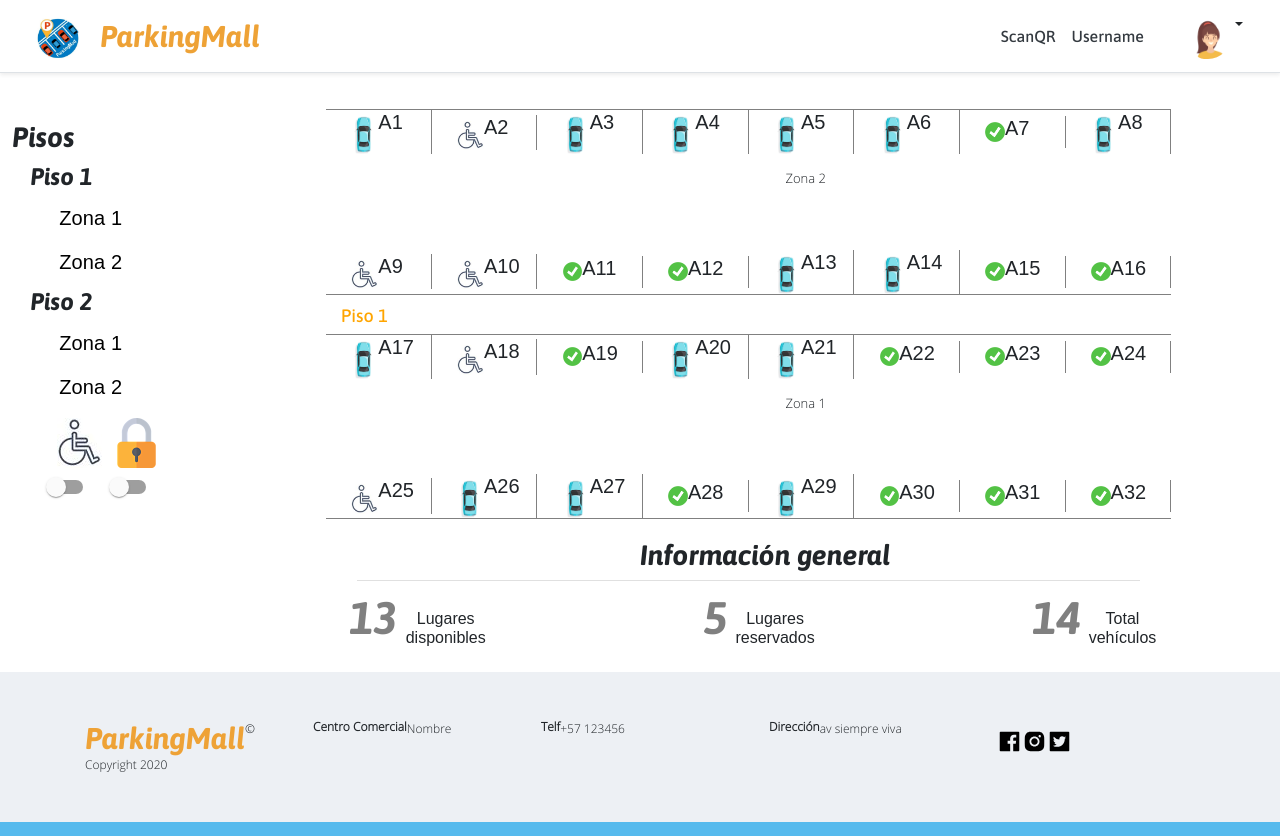
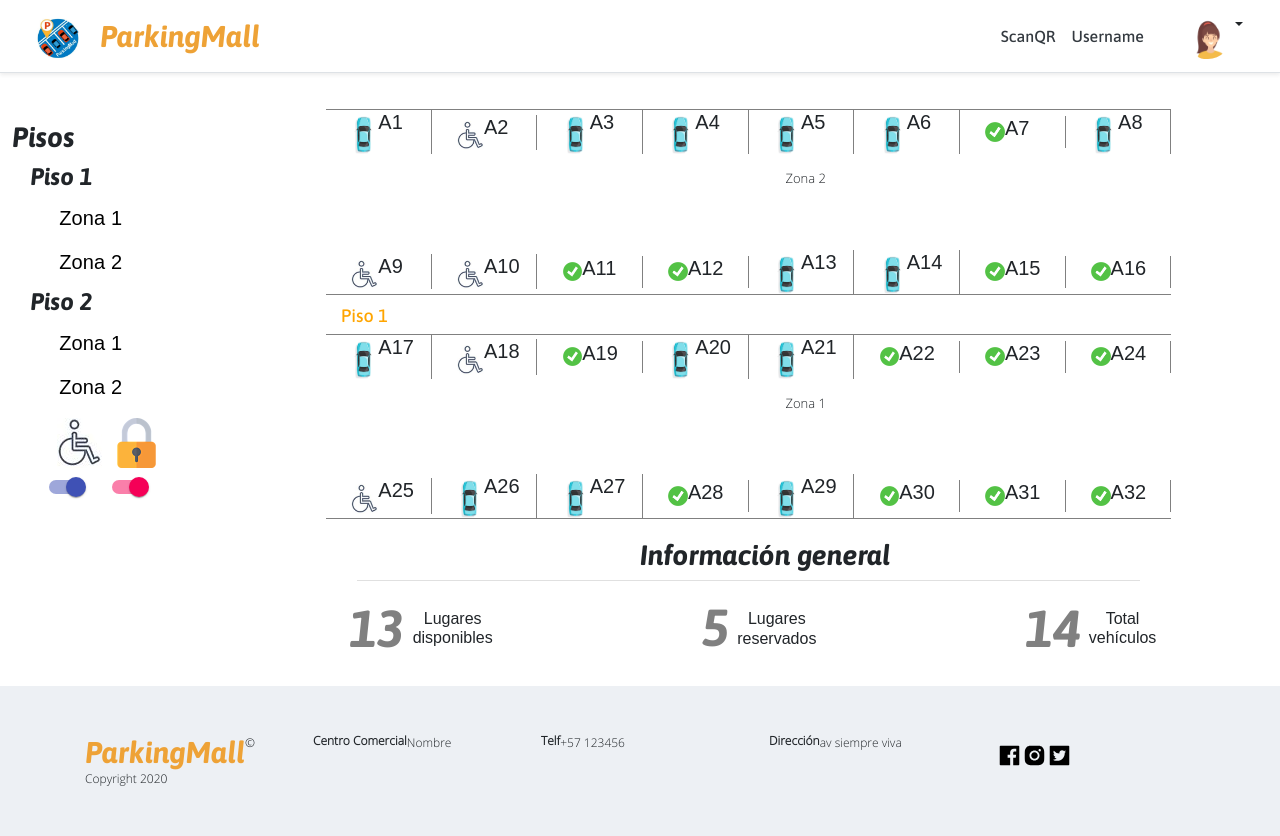
Before and after one commit to luisalvaran17/ParkingMall, a React (Create React App) app in the folder frontend/app-parkingmall/: page / in a window 1280 px wide. Built offline with nearby package versions, Linux system fonts and the light colour scheme; a web font is replaced by a local one.

Commit message:
changes in InfoGeneral.css and pace of contenido.js

```diff
--- a/frontend/app-parkingmall/src/Contenido.js
+++ /dev/null
@@ -1,21 +0,0 @@
-import React from 'react';
-import './assets/styles/components/Contenido.css'
-import RenderParking from './components/RenderParking'
-import SideBar from './components/SideBar';
-import Grid from '@material-ui/core/Grid';
-
-class Contenido extends React.Component {
-  render() {
-    return (
-      <Grid container spacing={3}>
-        <Grid item xs={3}>
-          <SideBar/>
-        </Grid>
-        <Grid item xs={8}>
-          <RenderParking />
-        </Grid>
-      </Grid>
-    );
-  }
-}
-export default Contenido;
--- a/frontend/app-parkingmall/src/assets/styles/components/InfoGeneral.css
+++ b/frontend/app-parkingmall/src/assets/styles/components/InfoGeneral.css
@@ -13,9 +13,9 @@ h3{
 }
 
 #informacion h2{
-    margin-top: 1%;
+    margin-top: 5%;
     font-family: 'Asap', sans-serif;
-    font-size: 350%;
+    font-size: 400%;
     color: gray;
     float: left;
 }
--- a/frontend/app-parkingmall/src/components/RenderParking.jsx
+++ b/frontend/app-parkingmall/src/components/RenderParking.jsx
@@ -53,10 +53,6 @@ class RenderParking extends Component {
       }
     }
 
-    console.log("Reservados "+ this.state.carValue.carReserved)
-    console.log("Disponibles "+ this.state.carValue.carAvailable)
-    console.log("Número de autos "+ this.state.carValue.carNumber)
-
     return(
       this.updateState(this.state.carMatrix)
     )
@@ -86,6 +82,23 @@ class RenderParking extends Component {
 
     this.setState({carList1: carListLocal1, carList2: carListLocal2,
       carList3: carListLocal3, carList4: carListLocal4})
+
+  }
+
+  gridReserved(matrixUpdate){
+    for (let i = 0; i < this.state.carMatrix.length; i++) {
+      for (let j = 0; j < (this.state.carMatrix.length)*2; j++) {
+
+      }
+    }
+  }
+
+  gridAvailable(matrixUpdate){
+    for (let i = 0; i < this.state.carMatrix.length; i++) {
+      for (let j = 0; j < (this.state.carMatrix.length)*2; j++) {
+        console.log(this.state.carList1[0])
+      }
+    }
   }
 
   setListCars(listLabelCars, letter, number){
@@ -143,6 +156,7 @@ class RenderParking extends Component {
           );
       }
     }
+
     return carList
   }
 
@@ -175,14 +189,7 @@ class RenderParking extends Component {
         </div>
 
         <div className="row borderRowBottom">{this.state.carList4}</div>
-        {/*<div>
-          <button className="btn btn-info" type="button">
-          available
-          </button>
-          <button className="btn btn-danger" type="button">
-            Special people
-          </button>
-        </div>
+        {/*
         <div className="row" style={{ marginTop: "20px" }}>
           Salida | Entrada
         </div>*/}
--- a/frontend/app-parkingmall/src/components/SideBar.jsx
+++ b/frontend/app-parkingmall/src/components/SideBar.jsx
@@ -1,4 +1,4 @@
-import React from 'react';
+import React,{useState} from 'react';
 import MenuList from '@material-ui/core/MenuList';
 import MenuItem from '@material-ui/core/MenuItem';
 import Link from '@material-ui/core/Link';
@@ -11,8 +11,15 @@ import candado from "../assets/images/Candado_opt.png";
 import '../assets/styles/components/SideBar.css';
 
 class SideBar extends React.Component {
+
+  state={
+    reservedSwitch:true,
+    availableSwitch:true
+  }
+
   render() {
     const preventDefault = (event) => event.preventDefault();
+
     return (
       <MenuList>
         <br/>
@@ -40,6 +47,7 @@ class SideBar extends React.Component {
           </Link>
         </MenuItem>
 
+
         <div className="switches">
           <FormControl component="fieldset">
             <FormGroup aria-label="position" row>
@@ -47,14 +55,14 @@ class SideBar extends React.Component {
                 <img src={discapacidad} alt='' />
                 <br/>
                 <FormControlLabel
-                  control={<Switch color="primary" />}
+                  control={<Switch checked={this.state.reservedSwitch} color="primary" name="reservedSwitch"/>}
                 />
               </div>
               <div>
-                <img src={candado} id='imagen' alt='' />
+                <img src={candado} id='imagen' alt=''/>
                 <br/>
                 <FormControlLabel
-                  control={<Switch color='secondary' />}
+                  control={<Switch checked={this.state.availableSwitch} color='secondary' name="availableSwitch"/>}
                 />
               </div>
             </FormGroup>
--- /dev/null
+++ b/frontend/app-parkingmall/src/containers/Contenido.js
@@ -0,0 +1,21 @@
+import React from 'react';
+import '../assets/styles/components/Contenido.css'
+import RenderParking from '../components/RenderParking'
+import SideBar from '../components/SideBar';
+import Grid from '@material-ui/core/Grid';
+
+class Contenido extends React.Component {
+  render() {
+    return (
+      <Grid container spacing={3}>
+        <Grid item xs={3}>
+          <SideBar/>
+        </Grid>
+        <Grid item xs={8}>
+          <RenderParking />
+        </Grid>
+      </Grid>
+    );
+  }
+}
+export default Contenido;
--- a/frontend/app-parkingmall/src/containers/HeaderAndFooter.js
+++ b/frontend/app-parkingmall/src/containers/HeaderAndFooter.js
@@ -3,7 +3,7 @@ import '../assets/styles/components/head_foo_scanQR.css';
 import '../assets/styles/components/render_parking.css'
 import Header from '../components/Header';
 import Footer from '../components/Footer';
-import Contenido from '../Contenido';
+import Contenido from './Contenido';
 
 class HeaderAndFooter extends Component {
     render() {
```
